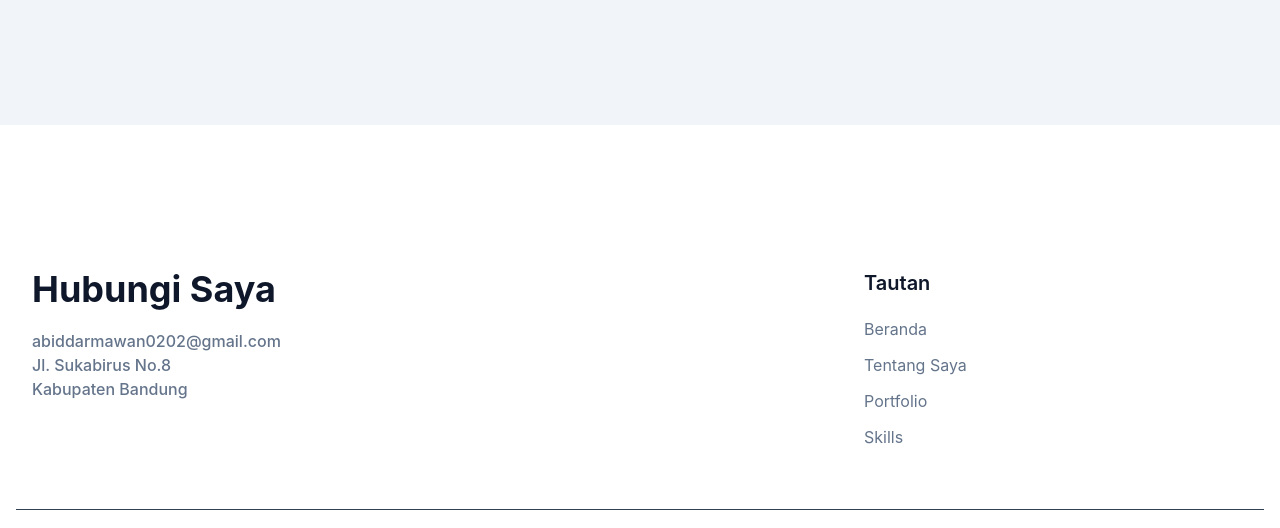
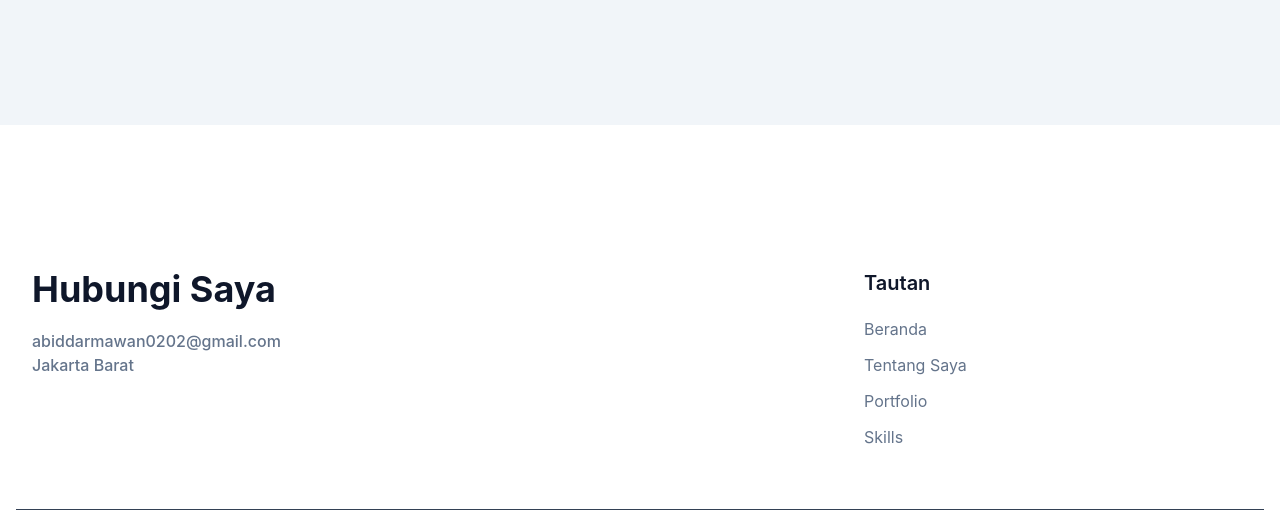
Before and after one commit to abiddarmawan/Portofolio, a website: page index.html in a window 1280 px wide. Shown: the part 4914-5442 px from the top of the page. Drawn offline with Linux system fonts and the light colour scheme.

Commit message:
update v2

```diff
--- a/index.html
+++ b/index.html
@@ -114,7 +114,7 @@
                     <span class="max-w-xl text-base font-medium ml-1  lg:text-lg text-secondary">Download Project</span>
                   </div>
                 </a>
-                <a href="dist/docs/CV_MUHAMMAD ABID DARMAWAN.pdf" download>
+                <a href="dist/docs/CV_MUHAMMAD ABID DARMAWAN (1).pdf" download>
                   <div class="flex items-center ml-2">
                     <svg class="text-dark dark:text-white" width="24" height="24" viewBox="0 0 24 24" fill="none" xmlns="http://www.w3.org/2000/svg">
                       <path d="M11 5C11 4.44772 11.4477 4 12 4C12.5523 4 13 4.44772 13 5V12.1578L16.2428 8.91501L17.657 10.3292L12.0001 15.9861L6.34326 10.3292L7.75748 8.91501L11 12.1575V5Z" fill="currentColor" />
@@ -302,8 +302,8 @@
             <h2 class="mb-5 text-4xl font-bold text-dark dark:text-white">Hubungi Saya</h2>
 
             <p class="text-secondary">abiddarmawan0202@gmail.com</p>
-            <p class="text-secondary" >Jl. Sukabirus No.8</p>
-            <p class="text-secondary" >Kabupaten Bandung</p>
+            <p class="text-secondary" >Jakarta Barat</p>
+
           </div>
 
           <div class="mb-12 w-full px-4 md:w-1/3 ">
```
Also changed, not shown: 3 other files.
